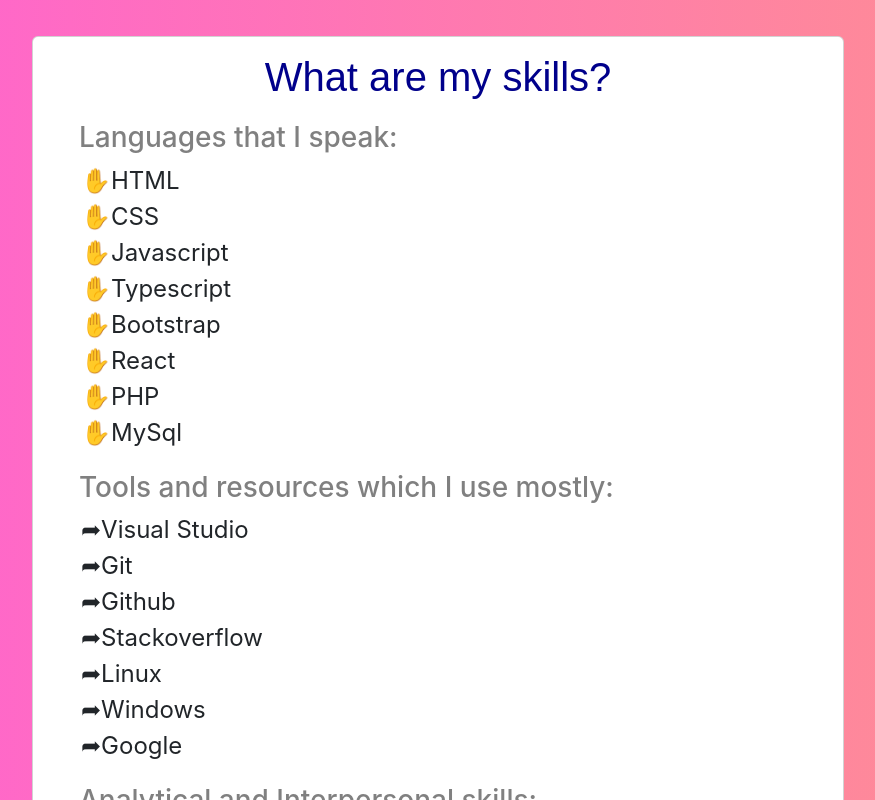
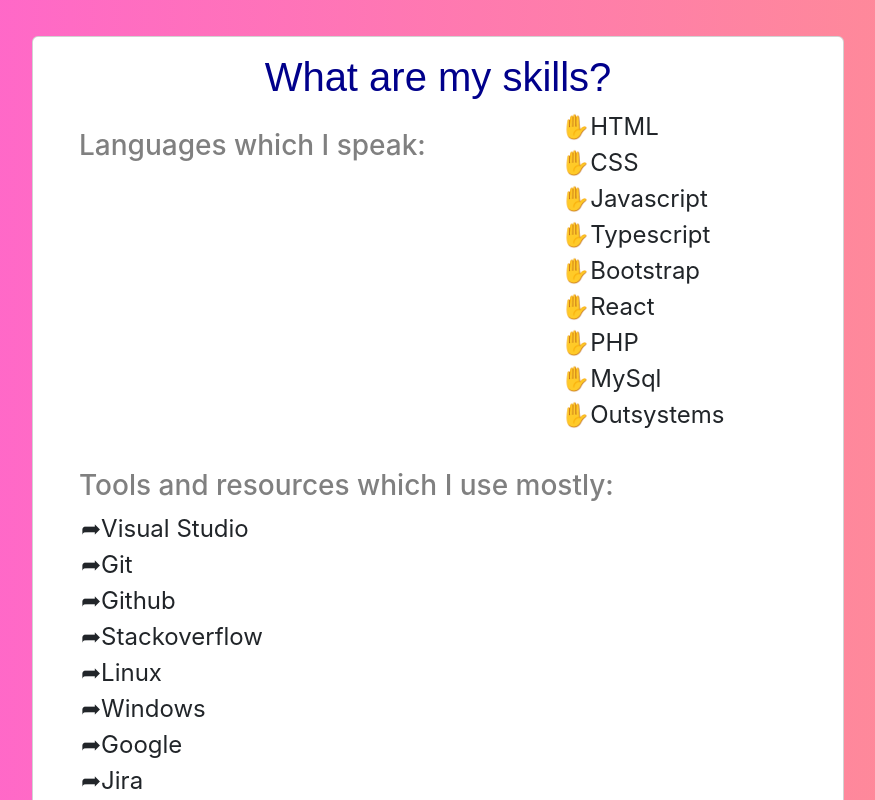
Before and after one commit to MuddyonGit/portfolio, a React (Create React App) app: page / in a window 1280 px wide. Shown: the part 1280-2080 px from the top of the page, without its empty margins (202-1077 px from the left). Built offline with nearby package versions, Linux system fonts and the light colour scheme.

Commit message:
Update Welcome.js

```diff
--- a/src/components/Welcome.js
+++ b/src/components/Welcome.js
@@ -32,10 +32,9 @@
           <div className="card-body">
 
             <h1 className="card-title" id="title2">What are my skills?</h1>
-
-
-
-              <h3 className="skillH3">Languages that I speak:</h3>
+             <div class="all-skills">
+              <div class="skills">
+              <h3 className="skillH3">Languages which I speak:</h3>
               <ul className="skillSet">
                 <li>&#9995;HTML</li>
                 <li>&#9995;CSS</li>
@@ -45,7 +44,10 @@
                 <li>&#9995;React</li>
                 <li>&#9995;PHP</li>
                 <li>&#9995;MySql</li>
+                <li>&#9995;Outsystems</li>
               </ul>
+              </div>
+              <div class="tools">
               <h3 className="skillH3">Tools and resources which I use mostly:</h3>
               <ul className="skillSet">
                 <li>&#10150;Visual Studio</li>
@@ -55,7 +57,10 @@
                 <li>&#10150;Linux</li>
                 <li>&#10150;Windows</li>
                 <li>&#10150;Google</li>
+                <li>&#10150;Jira</li>
               </ul>
+              </div>
+              <div class="soft-skills">
               <h3 className='skillH3'>Analytical and Interpersonal skills:</h3>
               <ul className="skillSet">
                 <li>&#10004;Logical thinking</li>
@@ -69,7 +74,8 @@
                 <li>&#10004;Patience</li>
                 <li>&#10004;Positivity</li>
               </ul>
-
+             </div>
+            </div>
           </div>
        </div>
    </div>
```
